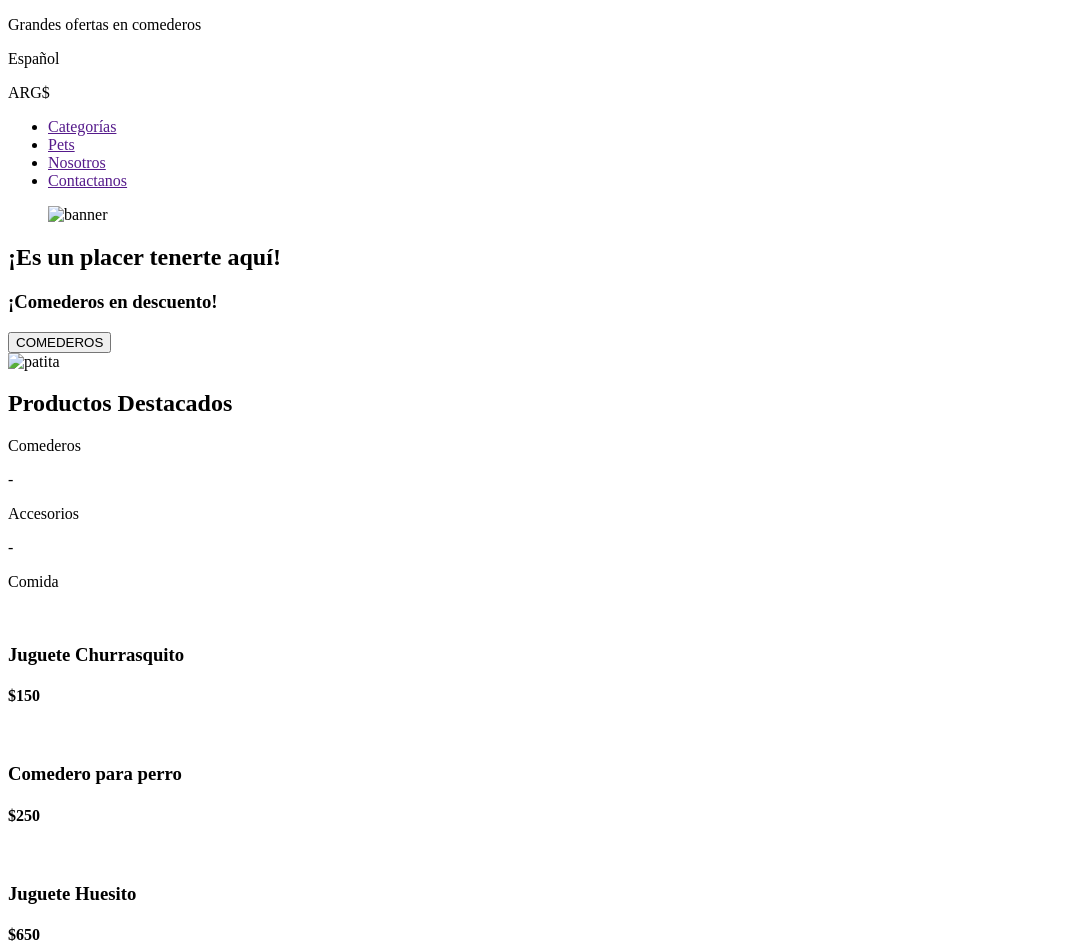
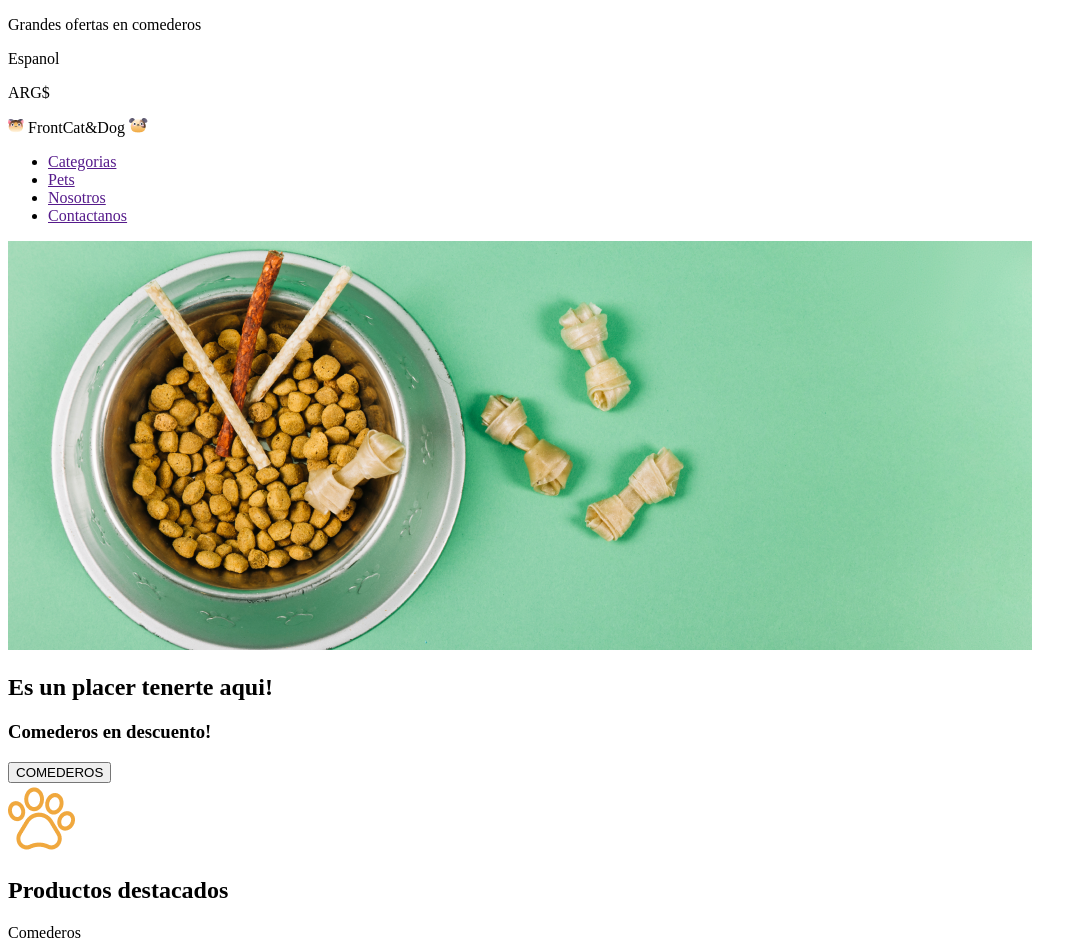
Before and after one commit to nicolaslog/Pet-Shop, a plain HTML site: page index.html in a window 1280 px wide. Shown: the top 947 px of the page, without its empty margins (0-1087 px from the left). Drawn offline with Linux system fonts and the light colour scheme.

Commit message:
re-did the index in html and created img and css folders

```diff
--- a/index.html
+++ b/index.html
@@ -4,60 +4,65 @@
     <meta charset="UTF-8">
     <meta http-equiv="X-UA-Compatible" content="IE=edge">
     <meta name="viewport" content="width=device-width, initial-scale=1.0">
-    <title>Desafío</title>
+    <title>Pet Shop </title>
 </head>
 <body>
     <header>
-        <section>
+        <div class="top-header">
           <p>Grandes ofertas en comederos</p>
-            <p>Español</p>
+          <p>Espanol</p>
           <p>ARG$</p>
-        </section>
-        <section>
+        </div>
+
+        <div>
+            <img src="/img/Cat.png" alt="logo-cat">
+            <span>FrontCat&Dog</span>
+            <img src="/img/Dog.png" alt="logo-dog">
+        </div>
         <nav>
             <ul>
-                <li><a href="">Categorías</a></li>
+                <li><a href="">Categorias</a></li>
                 <li><a href="">Pets</a></li>
                 <li><a href="">Nosotros</a></li>
                 <li><a href="">Contactanos</a></li>
             </ul>
         </nav>
-        </section>
     </header>
     <main>
         <section>
-            <figure>
-            <img src="img/bowl-and-pet-daities-on-green-background 1.png" alt="banner">
-            </figure>
-            <article>
-            <h2>¡Es un placer tenerte aquí!</h2>
-            <h3>¡Comederos en descuento!</h3>
+        <div>
+        <img src="/img/bowl-and-pet-daities-on-green-background 1.png" alt="background">
+        </div>
+        <div>
+            <h2>Es un placer tenerte aqui!</h2>
+            <h3>Comederos en descuento!</h3>
             <button>COMEDEROS</button>
-        </article>
+        </div>
     </section>
     <section>
-            <img src="img/pawprint 1.png" alt="patita">
-            <h2>Productos Destacados</h2>
+        <img src="/img/pawprint 1.png" alt="paw">
+        <h2>Productos destacados</h2>
         <p>Comederos</p>
         <p>-</p>
         <p>Accesorios</p>
         <p>-</p>
         <p>Comida</p>
-            <article>
-                <img src="img/churrasquito.png" alt="">
+
+        <div>
+            <img src="/img/churrasquito.png" alt="carnita">
             <h3>Juguete Churrasquito</h3>
             <h4>$150</h4>
-            </article>
-            <article>
-                <img src="img/comedero.png" alt="">
+        </div>
+        <div>
+            <img src="/img/comedero.png" alt="bowl">
             <h3>Comedero para perro</h3>
             <h4>$250</h4>
-            </article>
-            <article>
-                <img src="img/Huesito.png" alt="">
-                <h3>Juguete Huesito</h3>
+        </div>
+        <div>
+            <img src="/img/Huesito.png" alt="bone">
+            <h3>Juguete de Huesito</h3>
             <h4>$650</h4>
-            </article>
+        </div>
     </section>
 </main>
 </body>
```
Also changed, not shown: css/style.css (added), css/styles.css (deleted), img/Cat.png (added), img/Dog.png (added), img/Huesito.png (added), img/bowl-and-pet-daities-on-green-background 1.png (added), img/churrasquito.png (added), img/comedero.png (added), img/pawprint 1.png (added), 1 other file. Lines whose indentation alone changed are shown as unchanged.
